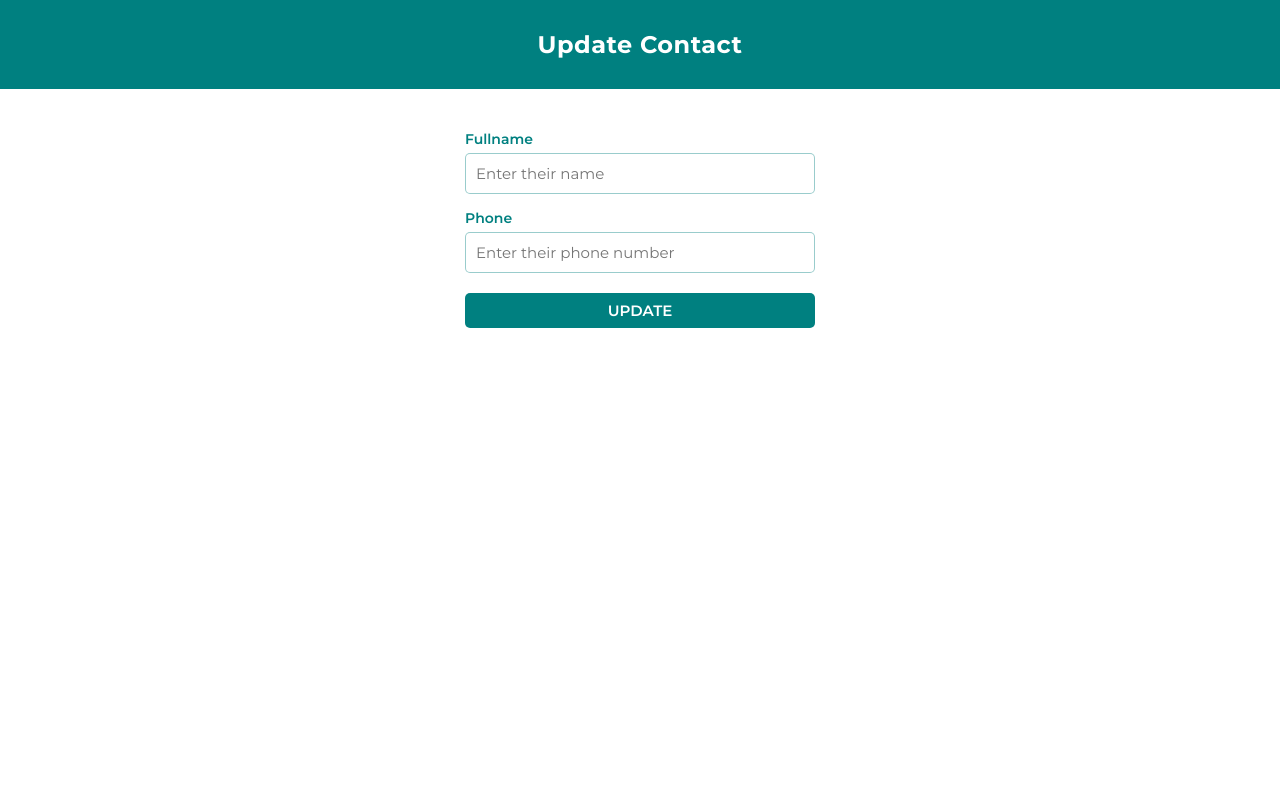
After one commit to brianMunyao/thejitu-tasks, a PHP site: page /update.php?id=1 in a window 1280 px wide. The commit adds this page. Run offline with PHP 8.4, Linux system fonts and the light colour scheme; data that the repository does not hold is empty.

Commit message:
CMS: added functionality (CRUD)

```diff
--- /dev/null
+++ b/contact-management-system/config.php
@@ -0,0 +1,7 @@
+<?php
+$hostname = 'localhost';
+$username = "root";
+$password = "";
+$database = "thejitudb";
+
+return $conn = mysqli_connect($hostname, $username, $password, $database) or die("Connection to db failed");
--- a/contact-management-system/style.css
+++ b/contact-management-system/style.css
@@ -8,6 +8,48 @@ html {
 	font-family: 'Montserrat', system-ui, -apple-system, BlinkMacSystemFont,
 		'Segoe UI', Roboto, Oxygen, Ubuntu, Cantarell, 'Open Sans',
 		'Helvetica Neue', sans-serif;
+}
+a {
+	color: inherit;
+	text-decoration: none;
+}
+
+button {
+	display: flex;
+	align-items: center;
+	justify-content: center;
+	font-size: 15px;
+	font-weight: 600;
+	width: 100%;
+	padding: 8px 5px;
+	border: none;
+	border-radius: 5px;
+	color: #fff;
+	cursor: pointer;
+	transition: all 0.1s linear;
+	background: #008080;
+}
+button:hover {
+	background: #047171;
+}
+button:active {
+	background: #055a5a;
+}
+
+input {
+	font-size: 15px;
+	padding: 10px;
+	border-radius: 5px;
+	border: 1.5px solid rgba(0, 128, 128, 0.4);
+}
+input:focus {
+	outline: none;
+}
+.error {
+	color: rgb(255, 77, 46);
+	text-align: center;
+	padding: 3px 0;
+	font-weight: 600;
 }
 
 .container {
@@ -45,8 +87,10 @@ main table td,
 main table th {
 	border: 2px solid rgba(0, 128, 128, 0.1);
 }
+
 main table th {
 	background: rgba(0, 128, 128, 0.1);
+	color: rgb(69, 69, 69);
 }
 main table td,
 main table th {
@@ -64,16 +108,6 @@ main table th {
 .btn-edit,
 .btn-delete {
 	width: 80px;
-	padding: 8px 3px;
-	display: flex;
-	align-items: center;
-	justify-content: center;
-	font-size: 15px;
-	border: none;
-	border-radius: 5px;
-	color: #fff;
-	cursor: pointer;
-	transition: all 0.1s linear;
 }
 .btn-add ion-icon,
 .btn-edit ion-icon,
@@ -92,19 +126,18 @@ main table th {
 	width: 140px;
 	background: #5cb85c;
 }
+.btn-edit:hover {
+	background: #137ae0;
+}
 
-.btn-edit:hover {
-	background: #007af2;
-}
 .btn-delete:hover {
 	background: #ff3916;
 }
 .btn-add:hover {
 	background: #4bad4b;
 }
-
 .btn-edit:active {
-	background: #0065c7;
+	background: #1378dc;
 }
 .btn-delete:active {
 	background: #e42200;
@@ -113,3 +146,36 @@ main table th {
 .btn-add:active {
 	background: #3a863a;
 }
+
+.no-contacts p {
+	text-align: center;
+	padding: 15px 0;
+	font-weight: 600;
+	letter-spacing: 0.4px;
+	color: rgba(0, 128, 128, 0.4);
+}
+
+/*
+	newcontact.php
+*/
+
+.create-form {
+	width: 350px;
+	margin: 0 auto;
+}
+.create-form div {
+	display: flex;
+	flex-direction: column;
+	margin: 15px 0;
+}
+
+.create-form button {
+	margin: 20px 0 0;
+}
+
+.create-form div label {
+	font-size: 14px;
+	font-weight: 600;
+	color: teal;
+	margin-bottom: 5px;
+}
--- /dev/null
+++ b/contact-management-system/update.php
@@ -0,0 +1,65 @@
+<!DOCTYPE html>
+<html lang="en">
+
+<head>
+    <meta charset="UTF-8">
+    <meta http-equiv="X-UA-Compatible" content="IE=edge">
+    <meta name="viewport" content="width=device-width, initial-scale=1.0">
+    <title>CMS | Update Contact</title>
+    <link rel="stylesheet" href="./style.css">
+</head>
+
+<body>
+    <?php
+    require "config.php";
+    $error = '';
+    $id = $_GET['id'];
+
+    $raw_data = mysqli_query($conn, "SELECT * FROM contacts WHERE id=$id");
+    $data = mysqli_fetch_array($raw_data);
+
+
+    if (isset($_POST['submit'])) {
+
+        $fullname = $_POST['fullname'];
+        $phone = $_POST['phone'];
+
+        if ($fullname == '') {
+            $error = "Fullname missing";
+        } else if ($phone == '') {
+            $error = "Phone number missing";
+        } else {
+            mysqli_query($conn, "UPDATE contacts SET fullname='$fullname', phone='$phone' WHERE id=$id");
+            header("location:index.php");
+        }
+    }
+    ?>
+
+    <div class="container">
+        <nav>
+            <h1>Update Contact</h1>
+        </nav>
+
+        <main>
+            <div class="create-form">
+                <p class="error"><?php echo $error; ?></p>
+                <form action="" method="post">
+                    <div>
+                        <label for="fullname">Fullname</label>
+                        <input type="text" id="fullname" name="fullname" placeholder="Enter their name" value="<?php echo $data['fullname']; ?>">
+
+                    </div>
+                    <div>
+                        <label for="phone">Phone</label>
+                        <input type="text" id="phone" name="phone" placeholder="Enter their phone number" value="<?php echo $data['phone']; ?>">
+                    </div>
+
+                    <button name="submit" type="submit">UPDATE</button>
+                </form>
+            </div>
+        </main>
+    </div>
+
+</body>
+
+</html>
```
Also changed, not shown: contact-management-system/delete.php (added, +7 -0 lines), contact-management-system/index.php (+31 -15 lines), contact-management-system/newcontact.php (added, +59 -0 lines), contact-management-system/README.md (added), contact-management-system/screenshot.gif (added).
